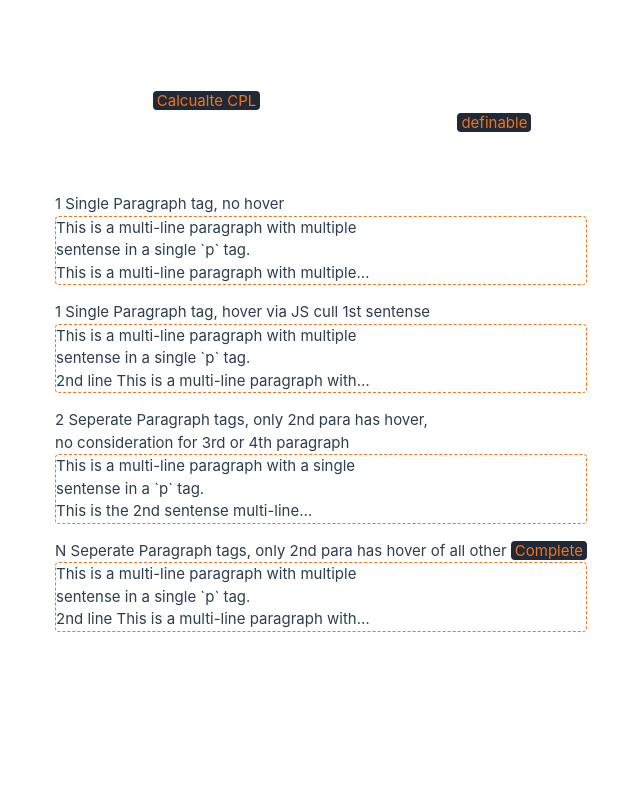
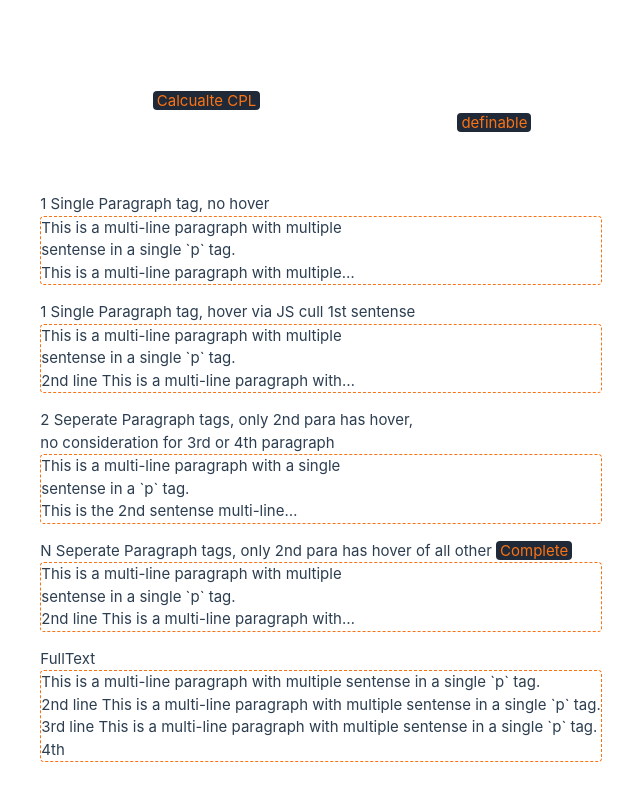
Before and after one commit to AndrewDavidsonDigital/considerations, a Vue app: page /odd-truncations in a window 1280 px wide. Shown: the part 658-1458 px from the top of the page, without its empty margins (319-959 px from the left). Before the commit the page ends 1330 px from the top, so only its background shows below. Built offline with nearby package versions, Linux system fonts and the light colour scheme.

Commit message:
Truncations:  - Add Full text output

```diff
--- a/src/views/OddTruncations.vue
+++ b/src/views/OddTruncations.vue
@@ -104,5 +104,11 @@
         </template>
       </div>
     </article>
+    <article>
+      <h2>FullText</h2>
+      <div class="border-orange-500 border-dashed border rounded">
+        <p v-html="baseHTML"></p>
+      </div>
+    </article>
   </section>
 </template>
```
